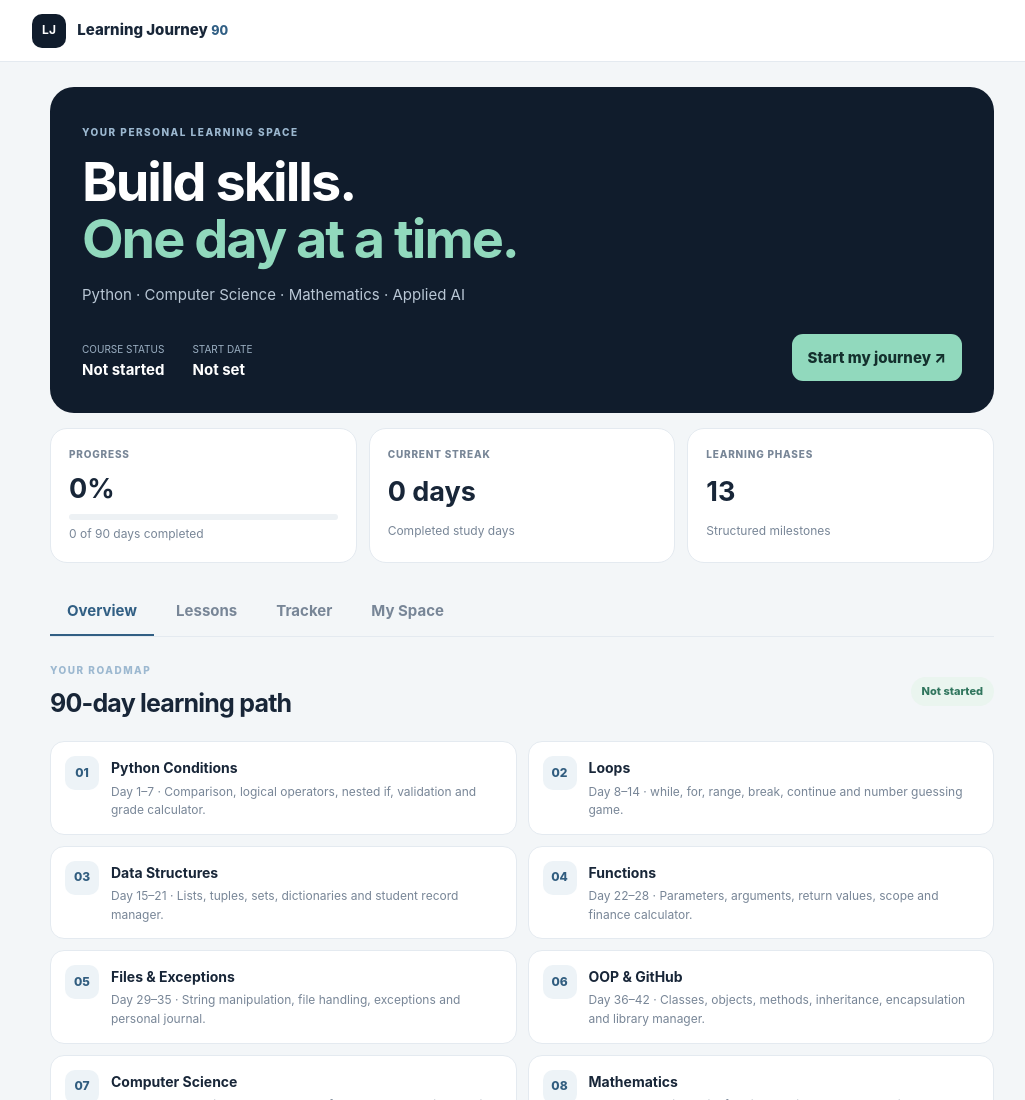
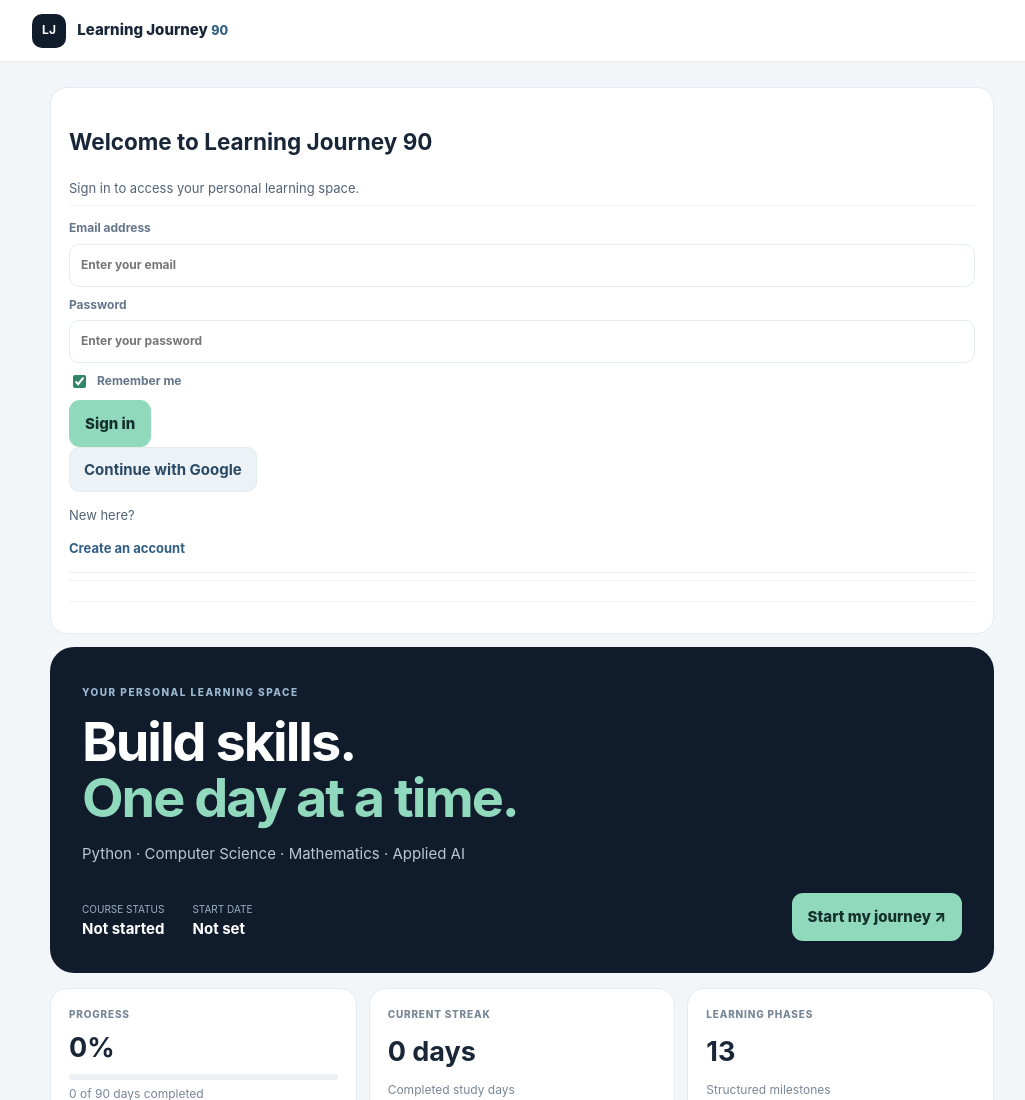
Before and after one commit to amit-hasan-dev/learning-journey-90, a plain HTML site: page index.html in a window 1280 px wide. Shown: the top 1100 px of the page, without its empty margins (118-1143 px from the left). Drawn offline with nearby package versions, Linux system fonts and the light colour scheme.

Commit message:
Add authentication interface to index.html

```diff
--- a/index.html
+++ b/index.html
@@ -1,5 +1,42 @@
 <!doctype html><html lang="en"><head><meta charset="utf-8"><meta name="viewport" content="width=device-width,initial-scale=1,viewport-fit=cover"><meta name="theme-color" content="#101c2c"><meta name="description" content="Your personal 90-day learning tracker"><link rel="manifest" href="manifest.webmanifest"><link rel="icon" href="icon.svg"><link rel="stylesheet" href="styles.css"><title>Learning Journey 90</title></head><body>
-<header><a class="brand" href="#"><b>LJ</b> Learning Journey <small>90</small></a><button id="install" hidden>＋ Install</button></header><main>
+<header><a class="brand" href="#"><b>LJ</b> Learning Journey <small>90</small></a><button id="install" hidden>＋ Install</button></header><main><section id="authGate" class="auth-gate">
+  <article class="panel auth-panel">
+    <h2>Welcome to Learning Journey 90</h2>
+    <p class="muted">Sign in to access your personal learning space.</p>
+
+    <form id="loginForm">
+      <label>Email address
+        <input type="email" id="authEmail" required placeholder="Enter your email">
+      </label>
+
+      <label>Password
+        <input type="password" id="authPassword" required minlength="8" placeholder="Enter your password">
+      </label>
+
+      <label class="check">
+        <input type="checkbox" id="rememberMe" checked>
+        Remember me
+      </label>
+
+      <button type="submit" class="primary">Sign in</button>
+    </form>
+
+    <button type="button" class="secondary" id="googleLogin">
+      Continue with Google
+    </button>
+
+    <p class="muted">New here? <button type="button" class="link" id="showSignup">Create an account</button></p>
+
+    <form id="signupForm" hidden>
+      <label>Confirm password
+        <input type="password" id="confirmPassword" minlength="8" placeholder="Confirm your password">
+      </label>
+      <button type="submit" class="primary">Create account</button>
+    </form>
+
+    <p id="authMessage" class="muted"></p>
+  </article>
+</section>
 <section class="hero"><small>YOUR PERSONAL LEARNING SPACE</small><h1>Build skills.<br><em>One day at a time.</em></h1><p>Python · Computer Science · Mathematics · Applied AI</p><div class="herofoot"><div><small>COURSE STATUS</small><strong id="status">Not started</strong></div><div><small>START DATE</small><strong id="date">Not set</strong></div><button class="primary" id="start">Start my journey ↗</button></div></section>
 <section class="stats"><article><small>PROGRESS</small><strong id="pct">0%</strong><div class="bar"><i id="bar"></i></div><span id="count">0 of 90 days completed</span></article><article><small>CURRENT STREAK</small><strong id="streak">0 days</strong><span>Completed study days</span></article><article><small>LEARNING PHASES</small><strong>13</strong><span>Structured milestones</span></article></section>
 <nav><button class="tab active" data-tab="overview">Overview</button><button class="tab" data-tab="lessons">Lessons</button><button class="tab" data-tab="tracker">Tracker</button><button class="tab" data-tab="space">My Space</button></nav>
```
